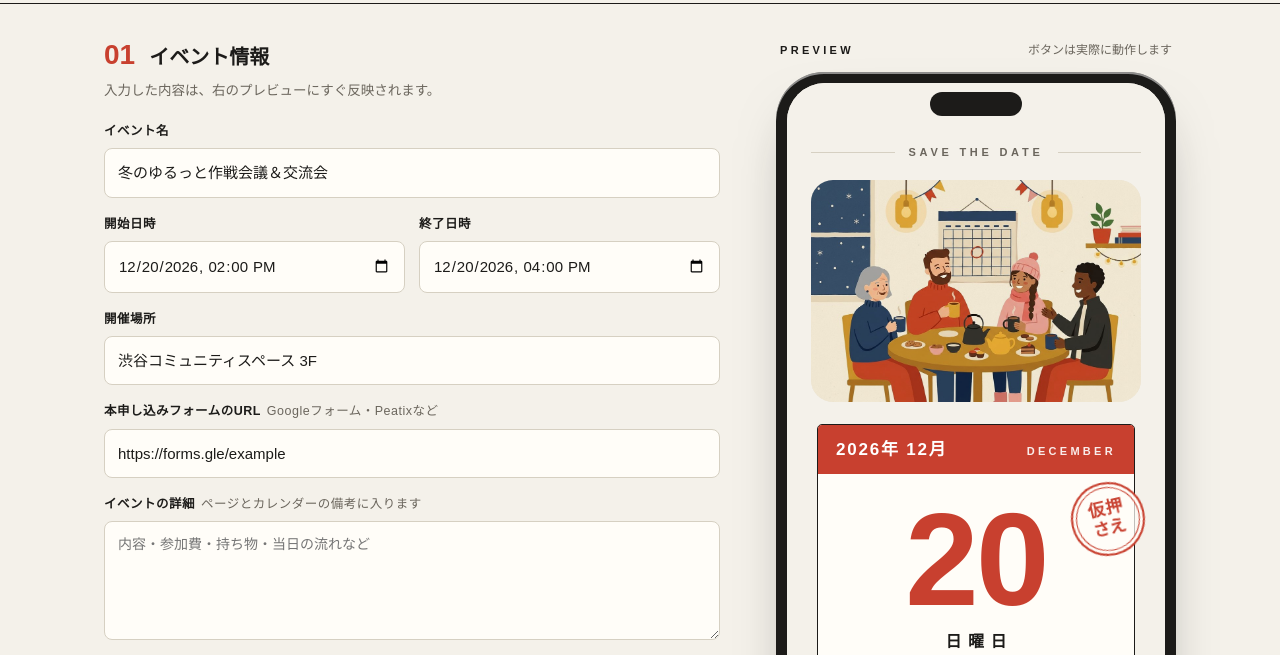
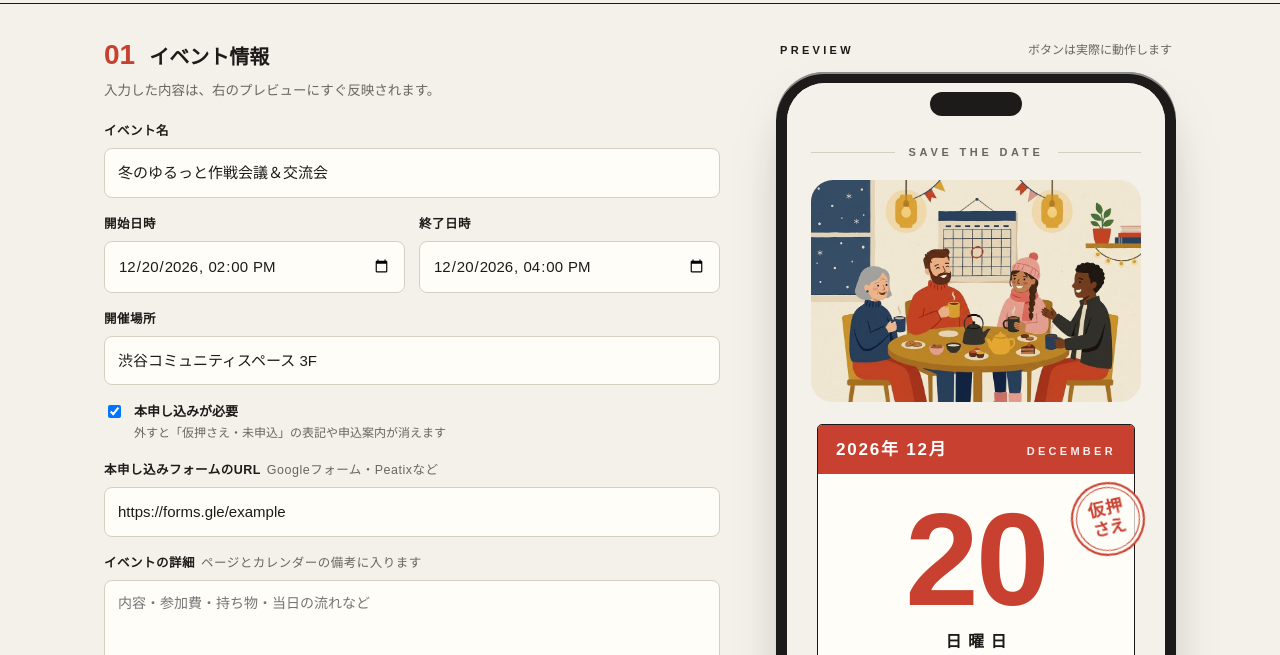
Before and after one commit to Seishiro-Tsukazawa/calendar-cushion, a plain HTML site: page index.html in a window 1280 px wide. Shown: the part 96-751 px from the top of the page. Drawn offline with nearby package versions, Linux system fonts and the light colour scheme; a web font is replaced by a local one.

Commit message:
Add no-signup mode with dedicated memo templates
Co-Authored-By: Claude Sonnet 5.5 <noreply@anthropic.com>

```diff
--- a/index.html
+++ b/index.html
@@ -95,6 +95,10 @@ body { margin: 0; background: #f4f1ea; }
 .ad-banner-ctl .ad-actions { margin: 0 0 8px; }
 .ad-tabs { display: flex; gap: 6px; margin-top: 12px; }
 .ad-tab { flex: 1; font: inherit; font-weight: 700; font-size: 14px; padding: 7px 0; border-radius: 99px; border: 1.5px solid var(--line); background: var(--card); color: var(--sub); cursor: pointer; }
+.ad-check { display: flex !important; flex-direction: row !important; align-items: flex-start; gap: 10px; margin-bottom: 16px; cursor: pointer; }
+.ad-check input { width: auto !important; margin-top: 4px; flex: none; }
+.ad-check span { display: block; font-weight: 700; font-size: 13px; }
+.ad-check em { display: block; font-style: normal; font-weight: 400; color: var(--sub); font-size: 12px; }
 .ad-chips { display: flex; flex-wrap: wrap; gap: 6px; margin-bottom: 8px; }
 .ad-chip { font: inherit; font-weight: 700; font-size: 13px; padding: 6px 14px; border-radius: 99px; border: 1.5px solid var(--line); background: var(--card); color: var(--sub); cursor: pointer; }
 .ad-chip.on { background: var(--ink); border-color: var(--ink); color: var(--card); }
@@ -128,7 +132,7 @@ body { margin: 0; background: #f4f1ea; }
 .ad-row { display: grid; grid-template-columns: 1fr 1fr; gap: 14px; }
 .ad-hint { font-size: 12px; color: var(--sub); margin: -6px 0 0; }
 .ad-alert { font-size: 13px; padding: 10px 14px; border-left: 3px solid var(--red); background: rgba(200,64,47,.07); margin: 0 0 16px; }
-.ad-alert[hidden] { display: none; }
+.ad-alert[hidden], .ad-field[hidden] { display: none; }
 .ad-share { display: grid; grid-template-columns: 168px minmax(0, 1fr); gap: 20px; align-items: start; }
 .ad-qr { width: 168px; aspect-ratio: 1; background: #fff; border: 1px solid var(--ink); border-radius: 6px; padding: 10px; display: grid; place-items: center; font-size: 12px; color: var(--red); text-align: center; }
 .ad-qr svg { width: 100%; height: 100%; display: block; }
@@ -188,7 +192,8 @@ body { margin: 0; background: #f4f1ea; }
         <p id="dateWarn" class="ad-alert" hidden>終了日時が開始日時より前になっています。</p>
         <label class="ad-field"><span>開催場所</span>
           <input id="fLoc" type="text" placeholder="渋谷コミュニティスペース 3F" autocomplete="off"></label>
-        <label class="ad-field"><span>本申し込みフォームのURL<em>Googleフォーム・Peatixなど</em></span>
+        <label class="ad-check"><input id="fReq" type="checkbox" checked><span>本申し込みが必要<em>外すと「仮押さえ・未申込」の表記や申込案内が消えます</em></span></label>
+        <label id="urlField" class="ad-field"><span>本申し込みフォームのURL<em>Googleフォーム・Peatixなど</em></span>
           <input id="fUrl" type="url" placeholder="https://forms.gle/…" autocomplete="off"></label>
         <label class="ad-field"><span>イベントの詳細<em>ページとカレンダーの備考に入ります</em></span>
           <textarea id="fDetail" rows="4" placeholder="内容・参加費・持ち物・当日の流れなど" style="font-family:inherit;font-size:14px;line-height:1.7;color:inherit"></textarea></label>
@@ -270,6 +275,7 @@ body { margin: 0; background: #f4f1ea; }
             <tr><td><code>e</code></td><td>終了日時</td></tr>
             <tr><td><code>l</code></td><td>開催場所</td></tr>
             <tr><td><code>u</code></td><td>本申し込みフォームのURL</td></tr>
+            <tr><td><code>n</code></td><td><code>1</code> のとき、申し込み不要の予定になります</td></tr>
             <tr><td><code>d</code></td><td>イベントの詳細</td></tr>
             <tr><td><code>mt</code></td><td>備考のテンプレート名（省略時は標準）</td></tr>
             <tr><td><code>m</code></td><td>備考の本文（書き換えたとき。<code>mt</code>より優先）</td></tr>
@@ -327,7 +333,7 @@ function timeRange(ev) {
   return `${hm(s)} – ${e[1]}/${e[2]}(${WEEK_JA[weekday(e)]}) ${hm(e)}`;
 }
 
-function calTitle(ev) { return `【仮押さえ・未申込】${ev.title}`; }
+function calTitle(ev) { return ev.nf ? ev.title : `【仮押さえ・未申込】${ev.title}`; }
 const MEMO_TEMPLATES = [
   { id: 'tentative', label: '標準', text: '現在は【仮押さえ（未申込）】の状態です！\n参加できそうな方は、以下のリンクから本申し込みをお願いします👇\n{URL}\n\n{詳細}\n\n※都合が悪くなった場合は、この予定を削除してください。' },
   { id: 'casual', label: 'やわらかめ', text: 'とりあえず予定だけ押さえておきました📌\n行けそうだったら、こちらから申し込んでね👇\n{URL}\n\n{詳細}\n\n予定が合わなくなったら、この予定は消してOKです！' },
@@ -335,10 +341,16 @@ const MEMO_TEMPLATES = [
   { id: 'deadline', label: '締切あり', text: '現在は【仮押さえ（未申込）】の状態です！\n申込締切：○月○日まで\n参加される方は、お早めにこちらからお申し込みください👇\n{URL}\n\n{詳細}\n\n※都合が悪くなった場合は、この予定を削除してください。' },
   { id: 'fee', label: '参加費・持ち物', text: '現在は【仮押さえ（未申込）】の状態です！\n参加が決まったら、こちらから本申し込みをお願いします👇\n{URL}\n\n{詳細}\n\n■ 参加費：（記入してください）\n■ 持ち物：（記入してください）\n※都合が悪くなった場合は、この予定を削除してください。' },
   { id: 'online', label: 'オンライン', text: 'オンライン開催の予定です💻（仮押さえ・未申込）\n参加できる方は、こちらから本申し込みをお願いします👇\n{URL}\n\n{詳細}\n\n参加用のリンクは、お申し込みいただいた方にお送りします。\n※都合が悪くなった場合は、この予定を削除してください。' }
+  ,
+  { id: 'nf-simple', nf: 1, label: 'シンプル', text: '{詳細}\n\n※都合が悪くなった場合は、この予定を削除してください。' },
+  { id: 'nf-casual', nf: 1, label: 'やわらかめ', text: 'ぜひ遊びに来てください✨\n{詳細}\n\n行けなくなったら、この予定は消してOKです！' },
+  { id: 'nf-notice', nf: 1, label: 'お知らせ', text: '【お知らせ】下記の日程で開催します。\n{詳細}\n\nご不明な点は、主催者までお問い合わせください。' },
+  { id: 'nf-free', nf: 1, label: '参加自由', text: '申し込みは不要です。当日、直接お越しください。\n{詳細}\n\n※都合が悪くなった場合は、この予定を削除してください。' }
 ];
+function defaultTpl(nf) { return MEMO_TEMPLATES.find(x => !!x.nf === !!nf); }
 function memoText(ev) {
   if (ev.memo) return ev.memo;
-  const t = MEMO_TEMPLATES.find(x => x.id === ev.memoT) || MEMO_TEMPLATES[0];
+  const t = MEMO_TEMPLATES.find(x => x.id === ev.memoT && !!x.nf === !!ev.nf) || defaultTpl(ev.nf);
   return t.text;
 }
 function calDetails(ev) {
@@ -395,7 +407,7 @@ function buildIcs(ev) {
   const alarm = (days, label) => [
     'BEGIN:VALARM',
     'ACTION:DISPLAY',
-    'DESCRIPTION:' + icsEscape(`${label}：${ev.title}（まだ未申込です）`),
+    'DESCRIPTION:' + icsEscape(`${label}：${ev.title}${ev.nf ? '' : '（まだ未申込です）'}`),
     `TRIGGER;VALUE=DATE-TIME:${alarmUtc(ev.start, days)}`,
     'END:VALARM'
   ];
@@ -421,7 +433,7 @@ function buildIcs(ev) {
     `DTEND;TZID=${TZ}:${compact(end)}`,
     'SUMMARY:' + icsEscape(calTitle(ev)),
     'DESCRIPTION:' + icsEscape(calDetails(ev)),
-    'STATUS:TENTATIVE'
+    ev.nf ? 'STATUS:CONFIRMED' : 'STATUS:TENTATIVE'
   ];
   if (ev.loc) lines.push('LOCATION:' + icsEscape(ev.loc));
   if (ev.url) lines.push('URL:' + ev.url);
@@ -442,7 +454,7 @@ function downloadIcs(ev) {
 
 function evFromParams(search) {
   const q = new URLSearchParams(search);
-  return { title: q.get('t') || '', start: q.get('s') || '', end: q.get('e') || '', loc: q.get('l') || '', url: q.get('u') || '', banner: q.get('b') || '', detail: q.get('d') || '', memo: q.get('m') || '', memoT: q.get('mt') || '' };
+  return { title: q.get('t') || '', start: q.get('s') || '', end: q.get('e') || '', loc: q.get('l') || '', url: q.get('u') || '', banner: q.get('b') || '', detail: q.get('d') || '', memo: q.get('m') || '', memoT: q.get('mt') || '', nf: q.get('n') === '1' };
 }
 function paramsFromEv(ev) {
   const q = new URLSearchParams();
@@ -452,9 +464,10 @@ function paramsFromEv(ev) {
   if (ev.loc) q.set('l', ev.loc);
   if (ev.url) q.set('u', ev.url);
   if (ev.banner) q.set('b', ev.banner);
+  if (ev.nf) q.set('n', '1');
   if (ev.detail) q.set('d', ev.detail);
   if (ev.memo) q.set('m', ev.memo);
-  else if (ev.memoT && ev.memoT !== MEMO_TEMPLATES[0].id) q.set('mt', ev.memoT);
+  else if (ev.memoT && ev.memoT !== defaultTpl(ev.nf).id) q.set('mt', ev.memoT);
   return q.toString();
 }
 function isValidEv(ev) { return !!(ev.title && parseLocal(ev.start)); }
@@ -507,7 +520,7 @@ function renderCushion(root, ev) {
         <div class="cs-week">${WEEK_JA[w]}曜日<small>${WEEK_EN[w]}</small></div>
         <div class="cs-time">${esc(timeRange(ev))}</div>
       </div>
-      <div class="cs-seal" aria-hidden="true"><span>仮押<br>さえ</span></div>
+      <div class="cs-seal" aria-hidden="true">${ev.nf ? '<span>予定</span>' : '<span>仮押<br>さえ</span>'}</div>
     </div>
 
     <h1 class="cs-title">${esc(ev.title)}</h1>
@@ -515,16 +528,16 @@ function renderCushion(root, ev) {
 
     ${ev.detail ? `<div class="cs-detail">${esc(ev.detail)}</div>` : ''}
 
-    <div class="cs-lead">まずは、予定だけ押さえる</div>
+    <div class="cs-lead">${ev.nf ? '予定を、カレンダーに入れておく' : 'まずは、予定だけ押さえる'}</div>
     <div class="cs-btns">${btns.join('')}</div>
     <p class="cs-flash" data-flash hidden>ファイルを開き、「追加」を押すと登録されます。</p>
 
-    <div class="cs-note">
+    ${ev.nf ? '' : `<div class="cs-note">
       <b>お申し込みは、まだ完了していません。</b>
       参加できそうな方は、あとから本申し込みをお願いします。
       ${formUrl ? `<br><a href="${esc(formUrl)}" target="_blank" rel="noopener">本申し込みフォームへ ${ICON.arrow}</a>` : ''}
-    </div>
-    <p class="cs-foot">都合が悪くなった場合は、カレンダーの予定を削除するだけで大丈夫です。うまく追加できないときは、Safari または Chrome でこのページを開いてください。</p>
+    </div>`}
+    <p class="cs-foot">${ev.nf ? '' : '都合が悪くなった場合は、カレンダーの予定を削除するだけで大丈夫です。'}うまく追加できないときは、Safari または Chrome でこのページを開いてください。</p>
   </div></div>`;
   root.querySelector('[data-act="ics"]').addEventListener('click', () => {
     downloadIcs(ev);
@@ -572,7 +585,8 @@ document.addEventListener('DOMContentLoaded', function () {
   const init = Object.assign({}, defaults, saved);
   Object.keys(fields).forEach(k => fields[k].value = init[k] || '');
   const memoEl = $('fMemo');
-  memoEl.value = init.memoText || memoText({ memoT: init.memoT });
+  $('fReq').checked = !init.nf;
+  memoEl.value = init.memoText || memoText({ memoT: init.memoT, nf: init.nf });
   $('fCloud').value = (init.cloud && init.cloud.cloud) || defaults.cloud.cloud;
   $('fPreset').value = (init.cloud && init.cloud.preset) || defaults.cloud.preset;
   $('cloudBox').open = !($('fCloud').value && $('fPreset').value);
@@ -582,9 +596,9 @@ document.addEventListener('DOMContentLoaded', function () {
 
   let upload = null; // { name, blob, url }
   const getEv = () => {
-    const ev = { title: fields.title.value.trim(), start: fields.start.value, end: fields.end.value, loc: fields.loc.value.trim(), url: fields.url.value.trim(), banner: fields.banner.value.trim(), detail: fields.detail.value.replace(/\r\n?/g, '\n').trim() };
+    const ev = { title: fields.title.value.trim(), start: fields.start.value, end: fields.end.value, loc: fields.loc.value.trim(), url: fields.url.value.trim(), banner: fields.banner.value.trim(), nf: !$('fReq').checked, detail: fields.detail.value.replace(/\r\n?/g, '\n').trim() };
     const txt = memoEl.value.replace(/\r\n?/g, '\n').trim();
-    const tpl = MEMO_TEMPLATES.find(t => t.text === txt);
+    const tpl = MEMO_TEMPLATES.find(t => t.text === txt && !!t.nf === ev.nf);
     if (!txt || tpl) { ev.memo = ''; ev.memoT = tpl ? tpl.id : ''; }
     else { ev.memo = txt; ev.memoT = ''; }
     return ev;
@@ -621,7 +635,8 @@ document.addEventListener('DOMContentLoaded', function () {
       $('bnGh').href = gh || '#'; $('bnGh').style.display = gh ? '' : 'none';
     } catch (e) {}
 
-    $('memoTpl').innerHTML = MEMO_TEMPLATES.map(t => `<button type="button" class="ad-chip${ev.memoT === t.id ? ' on' : ''}" data-id="${t.id}">${t.label}</button>`).join('');
+    $('urlField').hidden = ev.nf;
+    $('memoTpl').innerHTML = MEMO_TEMPLATES.filter(t => !!t.nf === ev.nf).map(t => `<button type="button" class="ad-chip${ev.memoT === t.id ? ' on' : ''}" data-id="${t.id}">${t.label}</button>`).join('');
     $('memoWarn').hidden = !/記入してください|○/.test(memoEl.value);
     $('dateWarn').hidden = !(ev.start && ev.end && ev.end < ev.start);
     $('baseWarn').hidden = !!baseEl.value.trim() || isHttp;
@@ -655,6 +670,11 @@ document.addEventListener('DOMContentLoaded', function () {
     update();
   });
   Object.values(fields).concat(baseEl, $('fCloud'), $('fPreset'), memoEl).forEach(el => el.addEventListener('input', update));
+  $('fReq').addEventListener('change', () => {
+    const nf = !$('fReq').checked, cur = memoEl.value.replace(/\r\n?/g, '\n').trim();
+    if (!cur || MEMO_TEMPLATES.some(t => t.text === cur && !!t.nf !== nf)) memoEl.value = defaultTpl(nf).text;
+    update();
+  });
   $('memoTpl').addEventListener('click', e => {
     const b = e.target.closest('.ad-chip'); if (!b) return;
     const t = MEMO_TEMPLATES.find(x => x.id === b.dataset.id);
```
